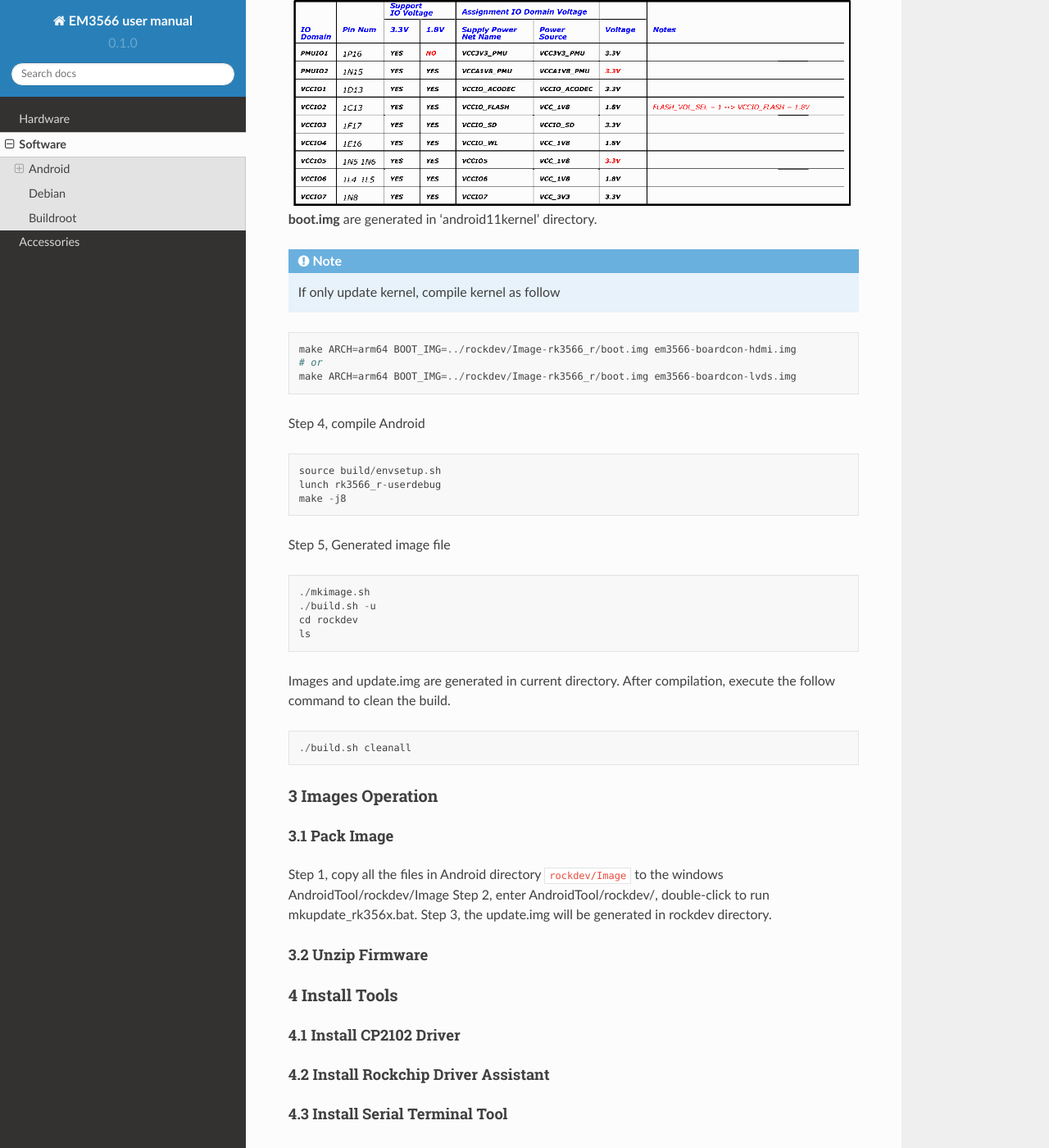
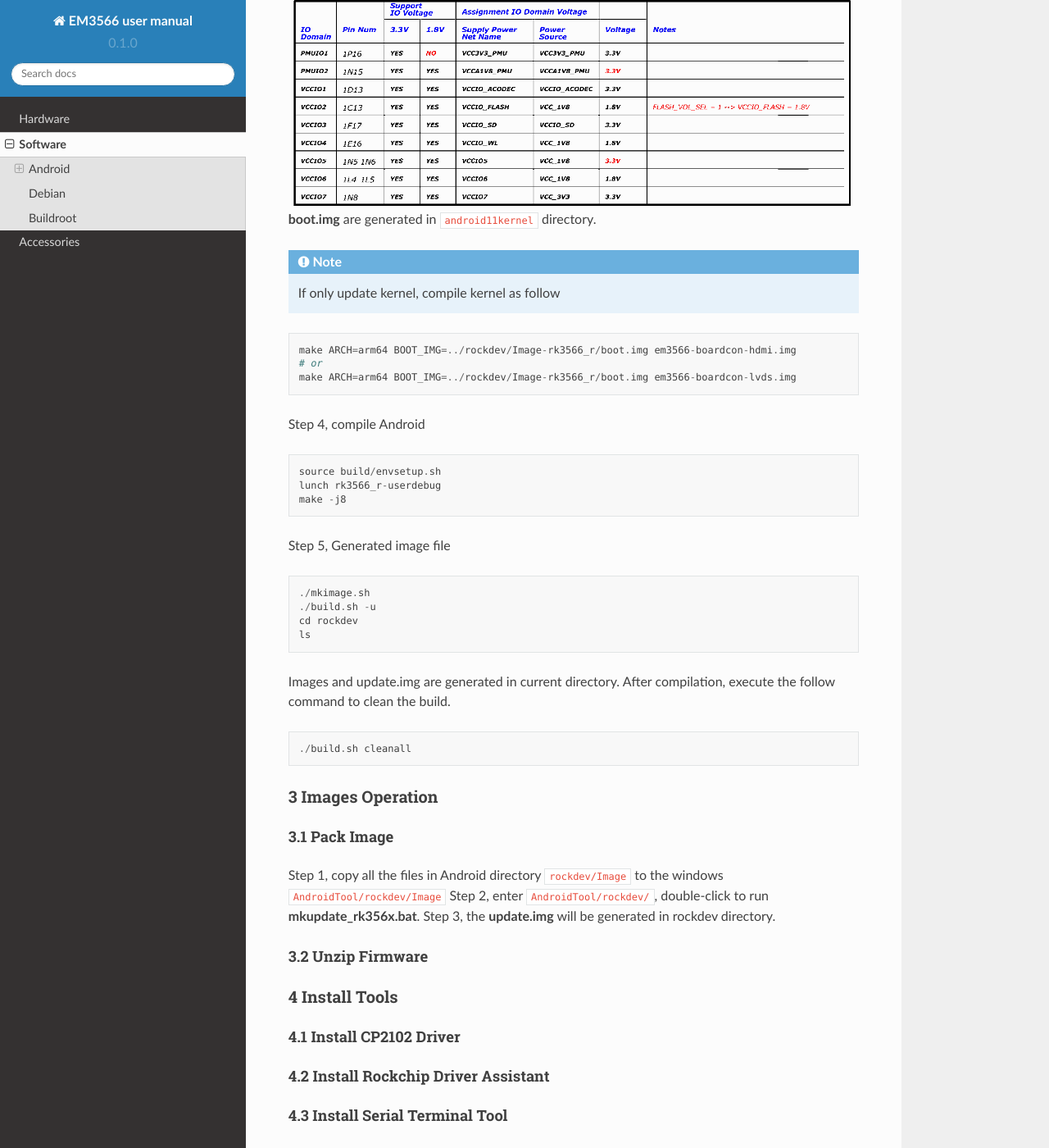
Before and after one commit to boardcon/EM3566, a Sphinx documentation site: the page built from docs/source/software.rst, in a window 1280 px wide and 1400 px high, scrolled down 2084 px. Shown: the whole window at 82% size. Built offline with Sphinx 7.4.7 and the Read the Docs theme 2.0.0, drawn with Linux system fonts in a browser that asks for light colours; part of the change alters nothing that is shown.

```diff
--- a/docs/source/software.rst
+++ b/docs/source/software.rst
@@ -99,7 +99,7 @@ or LVDS
    :align: center
    :alt: IO-power-Domain-Map
 
-**boot.img** are generated in 'android11\kernel' directory.
+**boot.img** are generated in :file:`android11\kernel` directory.
 
 .. Note::
  If only update kernel, compile kernel as follow
@@ -140,9 +140,9 @@ After compilation, execute the follow command to clean the build.
 3.1 Pack Image
 """"""""""""""""""
 
-Step 1, copy all the files in Android directory :file:`rockdev/Image` to the windows AndroidTool/rockdev/Image
-Step 2, enter AndroidTool/rockdev/, double-click to run mkupdate_rk356x.bat.
-Step 3, the update.img will be generated in rockdev directory.
+Step 1, copy all the files in Android directory :file:`rockdev/Image` to the windows :file:`AndroidTool/rockdev/Image`
+Step 2, enter :file:`AndroidTool/rockdev/`, double-click to run **mkupdate_rk356x.bat**.
+Step 3, the **update.img** will be generated in rockdev directory.
 
 
 3.2 Unzip Firmware
```
